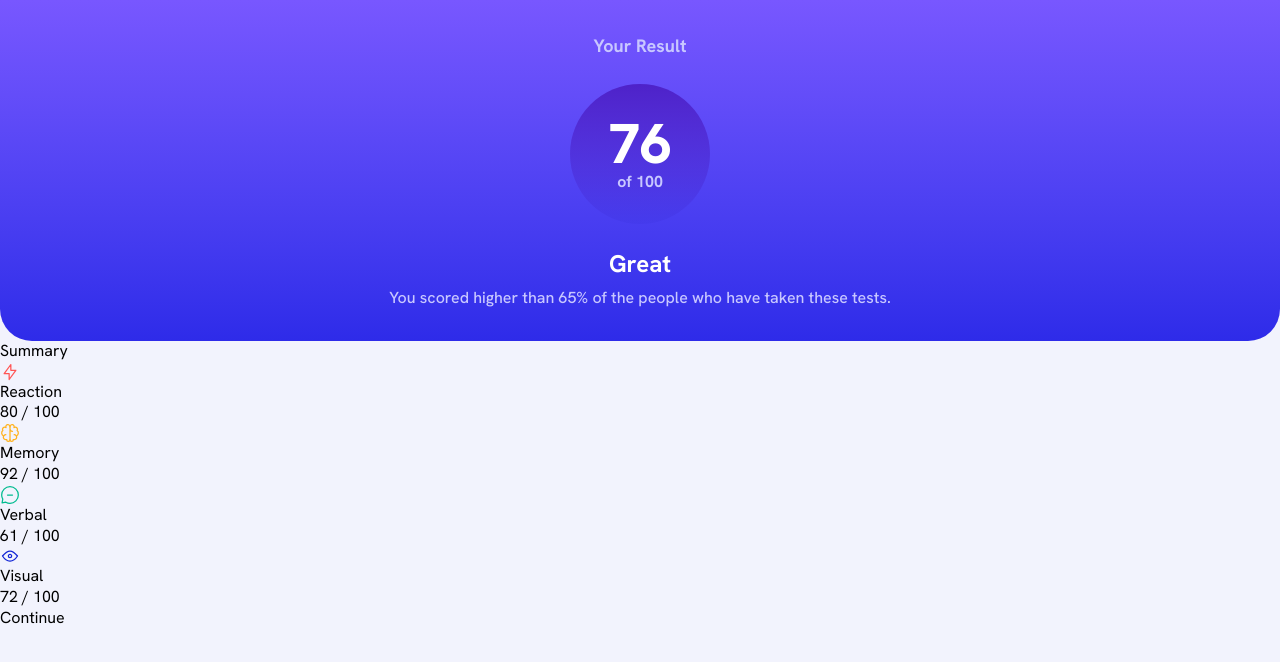
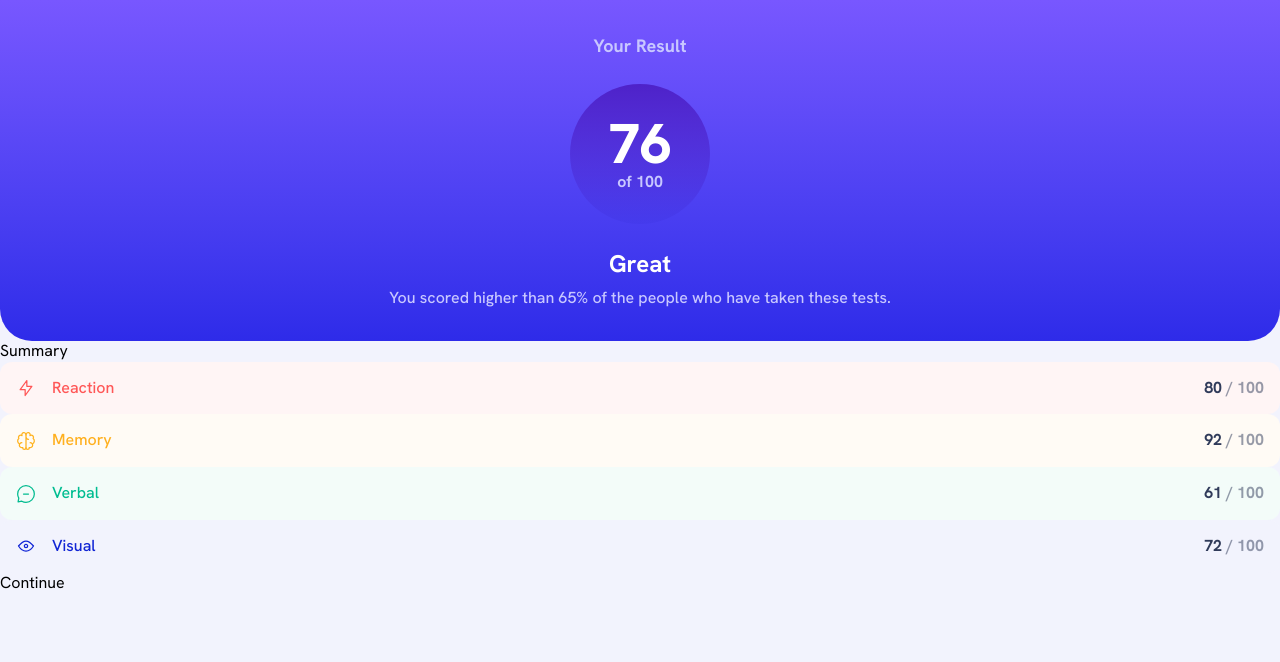
Before and after one commit to dionysia-lemonaki/results-summary-component, a React (Vite) app: page / in a window 1280 px wide. Shown: the top 662 px of the page. Built offline with nearby package versions, Linux system fonts and the light colour scheme.

Commit message:
feat: complete ResultItem styling with category-specific colors

```diff
--- a/src/components/ResultItem.tsx
+++ b/src/components/ResultItem.tsx
@@ -1,17 +1,45 @@
-import type { Result } from "../types";
+import type { Result, Category } from "../types";
 
 type ResultItemProps = Omit<Result, "id">;
 
+interface Styles {
+  bg: string;
+  text: string;
+}
+
+const resultItemStyles: Record<Category, Styles> = {
+  Reaction: {
+    bg: "bg-red-50",
+    text: "text-red-400",
+  },
+  Memory: {
+    bg: "bg-yellow-50",
+    text: "text-yellow-400",
+  },
+  Verbal: {
+    bg: "bg-green-50",
+    text: "text-green-500",
+  },
+  Visual: {
+    bg: "bg-blue-50",
+    text: "text-blue-800",
+  },
+};
+
 const ResultItem = ({ icon, category, score }: ResultItemProps) => {
   return (
-    <li>
-      <div>
+    <li
+      className={`p-4 flex justify-between items-center rounded-xl ${resultItemStyles[category].bg}`}
+    >
+      <div className="flex items-center gap-4">
         <img src={icon} alt="" />
-        <p>{category}</p>
+        <p className={`font-medium ${resultItemStyles[category].text}`}>
+          {category}
+        </p>
       </div>
-      <p>
+      <p className="font-bold text-navy-950">
         <span>{score}</span>
-        <span> / 100</span>
+        <span className="opacity-50"> / 100</span>
       </p>
     </li>
   );
--- a/src/styles/index.css
+++ b/src/styles/index.css
@@ -12,11 +12,19 @@
   --font-sans: "Hanken Grotesk", sans-serif;
 
   --color-navy-200: hsl(241 100% 89%);
+  --color-navy-950: hsl(224 30% 27%);
   --color-blue-50: hsl(234 71% 97%);
   --color-blue-500: hsl(241 81% 54%);
   --color-blue-700: hsl(241 72% 46%);
+  --color-blue-800: hsl(234 85% 45%);
   --color-violet-400: hsl(252 100% 67%);
   --color-violet-600: hsl(256 71% 46%);
+  --color-red-50: hsl(0 100% 98%);
+  --color-red-400: hsl(0 100% 67%);
+  --color-yellow-50: hsl(38 100% 98%);
+  --color-yellow-400: hsl(39 100% 56%);
+  --color-green-50: hsl(162 63% 97%);
+  --color-green-500: hsl(166 100% 37%);
 
   --leading-tight: 1.3;
 }
```
